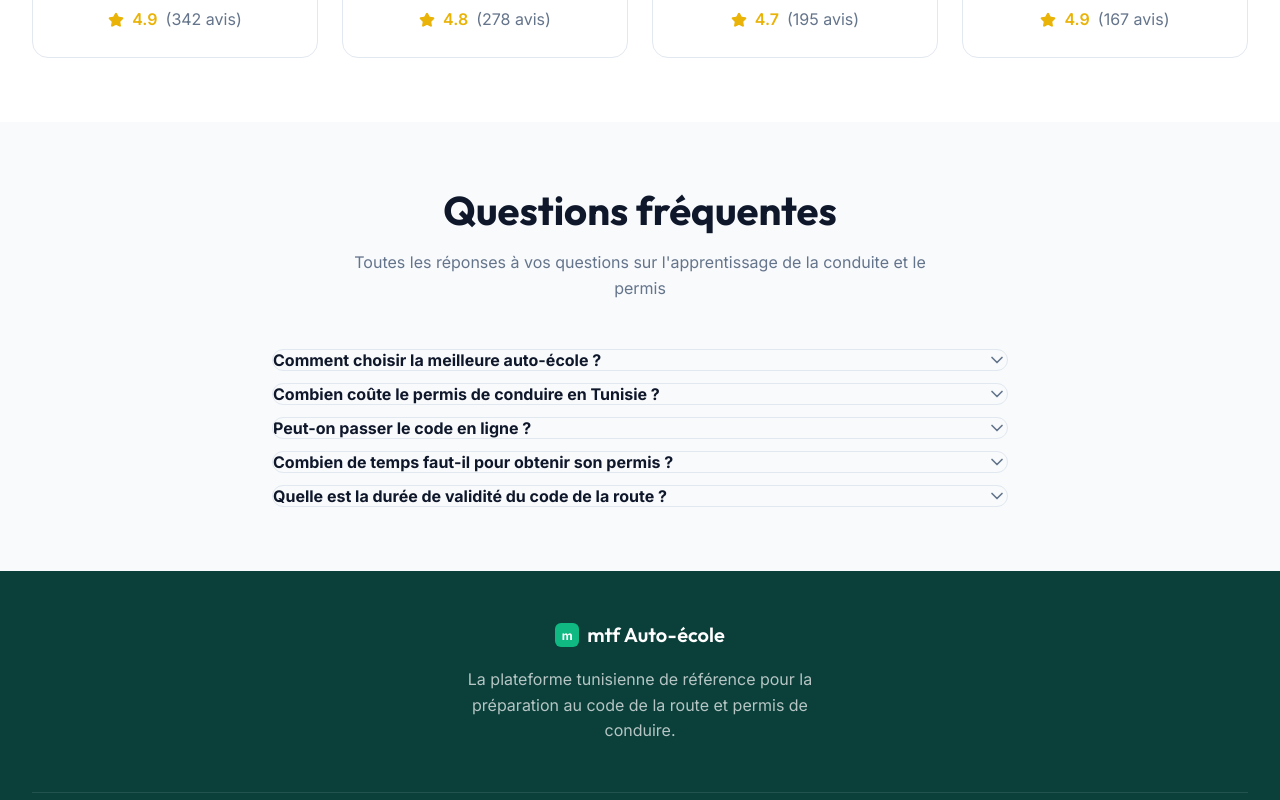
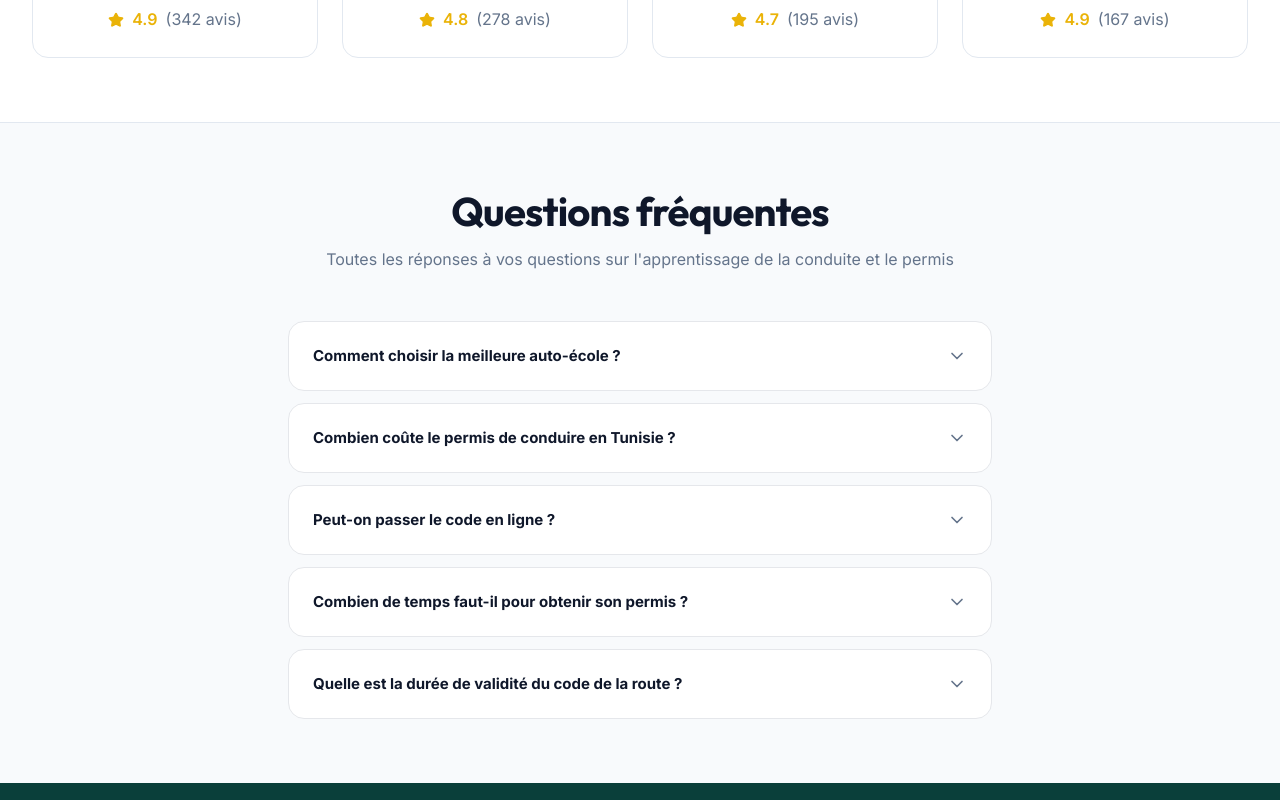
Before and after one commit to mtfdelivery/mtf_Auto--cole, a React (Vite) app: page / in a window 1280 px wide. Shown: the part 2140-2940 px from the top of the page. Built offline with nearby package versions, Linux system fonts and the light colour scheme.

Commit message:
fix: FAQ accordion now matches codedrive-tn design (Framer Motion AnimatePresence, white cards, rounded-2xl)

```diff
--- a/src/pages/Home.tsx
+++ b/src/pages/Home.tsx
@@ -1,5 +1,6 @@
 import { Helmet } from 'react-helmet-async';
 import React, { useMemo, useState } from 'react';
+import { motion, AnimatePresence } from 'framer-motion';
 import { ArrowRight, Star, ShieldCheck, Video, ChevronDown } from 'lucide-react';
 import PageTransition from '@/components/PageTransition';
 import OptimizedImage from '@/components/OptimizedImage';
@@ -67,73 +68,85 @@ const CourseCard = React.memo(({ course }: { course: any }) => (
 CourseCard.displayName = 'CourseCard';
 
 const FAQ_ITEMS = [
-    { q: "Comment choisir la meilleure auto-école ?", a: "Comparez les tarifs, les avis des anciens élèves, le taux de réussite et la proximité géographique. Notre plateforme vous permet de filtrer selon tous ces critères." },
-    { q: "Combien coûte le permis de conduire en Tunisie ?", a: "Le coût moyen varie entre 600 et 900 TND selon la région et le nombre d'heures de conduite nécessaires. Consultez notre page Tarifs pour des estimations détaillées." },
-    { q: "Peut-on passer le code en ligne ?", a: "Oui ! Notre plateforme propose des examens blancs conformes aux normes tunisiennes, avec des vidéos 3D interactives pour vous préparer efficacement depuis chez vous." },
-    { q: "Combien de temps faut-il pour obtenir son permis ?", a: "En moyenne, il faut compter entre 2 et 4 mois. Cela dépend de votre rythme d'apprentissage et de la disponibilité des créneaux de conduite." },
-    { q: "Quelle est la durée de validité du code de la route ?", a: "Le code de la route est valable 2 ans à compter de la date d'obtention. Au-delà, vous devrez repasser l'examen théorique." },
+    { q: "Comment choisir la meilleure auto-école ?", a: "Pour choisir la meilleure auto-école, comparez les tarifs, consultez les avis des anciens élèves, vérifiez la proximité géographique et les horaires de disponibilité. mtf Auto école vous aide à comparer toutes ces informations en un coup d'œil." },
+    { q: "Combien coûte le permis de conduire en Tunisie ?", a: "Le prix du permis de conduire varie entre 1500 et 2000 dinars selon l'auto-école et la formule choisie (code + conduite). Ce tarif inclut généralement les cours de code, 35h de conduite en moyenne et les frais d'examen." },
+    { q: "Peut-on passer le code en ligne ?", a: "Oui, de nombreuses auto-écoles proposent désormais des formations au code en ligne. mtf Auto école propose également des cours de code interactifs et des tests blancs pour vous préparer efficacement à l'examen théorique." },
+    { q: "Combien de temps faut-il pour obtenir son permis ?", a: "En moyenne, il faut 2 à 4 mois pour obtenir son permis de conduire en Tunisie, selon votre rythme d'apprentissage et la disponibilité de votre auto-école." },
+    { q: "Quelle est la durée de validité du code de la route ?", a: "Une fois obtenu, le code de la route est valable 3 ans en Tunisie. Pendant cette période, vous devez passer et réussir l'examen pratique de conduite." },
 ];
+
+function FAQItem({ item, isOpen, onToggle }: { item: typeof FAQ_ITEMS[0]; isOpen: boolean; onToggle: () => void }) {
+    return (
+        <div
+            style={{
+                border: '1px solid',
+                borderColor: isOpen ? 'rgba(16, 185, 129, 0.3)' : '#e5e7eb',
+                borderRadius: '1rem',
+                overflow: 'hidden',
+                background: '#fff',
+                transition: 'border-color 0.2s ease',
+            }}
+        >
+            <button
+                onClick={onToggle}
+                style={{
+                    display: 'flex', alignItems: 'center', justifyContent: 'space-between',
+                    width: '100%', padding: '24px', textAlign: 'left', gap: '16px',
+                    background: 'transparent', border: 'none', cursor: 'pointer',
+                }}
+            >
+                <span style={{ fontWeight: 700, color: 'var(--clr-text)', fontSize: '15px' }}>{item.q}</span>
+                <ChevronDown
+                    size={20}
+                    style={{
+                        flexShrink: 0,
+                        color: isOpen ? 'var(--clr-primary)' : 'var(--clr-text-light)',
+                        transition: 'transform 0.3s ease, color 0.3s ease',
+                        transform: isOpen ? 'rotate(180deg)' : 'rotate(0deg)',
+                    }}
+                />
+            </button>
+            <AnimatePresence>
+                {isOpen && (
+                    <motion.div
+                        initial={{ height: 0, opacity: 0 }}
+                        animate={{ height: "auto", opacity: 1 }}
+                        exit={{ height: 0, opacity: 0 }}
+                        transition={{ duration: 0.3 }}
+                        style={{ overflow: 'hidden' }}
+                    >
+                        <p style={{ padding: '0 24px 24px', margin: 0, color: 'var(--clr-text-light)', fontSize: '0.875rem', lineHeight: 1.7 }}>
+                            {item.a}
+                        </p>
+                    </motion.div>
+                )}
+            </AnimatePresence>
+        </div>
+    );
+}
 
 function FAQSection() {
     const [openIndex, setOpenIndex] = useState<number | null>(null);
 
     return (
-        <section style={{ padding: 'var(--space-16) 0' }}>
-            <div className="container" style={{ maxWidth: 800, margin: '0 auto' }}>
+        <section style={{ padding: 'var(--space-16) 0', background: 'var(--clr-surface)', borderTop: '1px solid var(--clr-border)' }}>
+            <div className="container" style={{ maxWidth: 768, margin: '0 auto' }}>
                 <div style={{ textAlign: 'center', marginBottom: 'var(--space-12)' }}>
-                    <h2 style={{ fontSize: '2.5rem', fontWeight: 800 }}>Questions fréquentes</h2>
-                    <p style={{ color: 'var(--clr-text-light)', maxWidth: 600, margin: 'var(--space-4) auto 0' }}>
+                    <h2 style={{ fontSize: 'clamp(1.875rem, 4vw, 2.5rem)', fontWeight: 800, color: 'var(--clr-text)', letterSpacing: '-0.02em', marginBottom: '12px' }}>Questions fréquentes</h2>
+                    <p style={{ color: 'var(--clr-text-light)', fontSize: '1rem' }}>
                         Toutes les réponses à vos questions sur l'apprentissage de la conduite et le permis
                     </p>
                 </div>
 
-                <div style={{ display: 'flex', flexDirection: 'column', gap: 'var(--space-3)' }}>
-                    {FAQ_ITEMS.map((item, i) => {
-                        const isOpen = openIndex === i;
-                        return (
-                            <div
-                                key={i}
-                                style={{
-                                    background: 'var(--clr-surface)',
-                                    borderRadius: 'var(--radius-lg)',
-                                    border: isOpen ? '1px solid var(--clr-primary)' : '1px solid var(--clr-border)',
-                                    transition: 'border-color 0.2s ease, box-shadow 0.2s ease',
-                                    boxShadow: isOpen ? '0 4px 14px rgba(16, 185, 129, 0.08)' : 'none',
-                                    overflow: 'hidden'
-                                }}
-                            >
-                                <button
-                                    onClick={() => setOpenIndex(isOpen ? null : i)}
-                                    style={{
-                                        width: '100%', display: 'flex', justifyContent: 'space-between', alignItems: 'center',
-                                        padding: 'var(--space-5) var(--space-6)',
-                                        background: 'transparent', border: 'none', cursor: 'pointer', textAlign: 'left'
-                                    }}
-                                >
-                                    <span style={{ fontWeight: 700, fontSize: '1rem', color: 'var(--clr-text)' }}>{item.q}</span>
-                                    <ChevronDown
-                                        size={20}
-                                        style={{
-                                            color: 'var(--clr-text-light)', flexShrink: 0, marginLeft: 'var(--space-4)',
-                                            transform: isOpen ? 'rotate(180deg)' : 'rotate(0deg)',
-                                            transition: 'transform 0.3s ease'
-                                        }}
-                                    />
-                                </button>
-                                <div style={{
-                                    maxHeight: isOpen ? 200 : 0,
-                                    opacity: isOpen ? 1 : 0,
-                                    overflow: 'hidden',
-                                    transition: 'max-height 0.3s ease, opacity 0.3s ease, padding 0.3s ease',
-                                    padding: isOpen ? '0 var(--space-6) var(--space-5)' : '0 var(--space-6) 0'
-                                }}>
-                                    <p style={{ margin: 0, color: 'var(--clr-text-light)', fontSize: '0.9375rem', lineHeight: 1.6 }}>
-                                        {item.a}
-                                    </p>
-                                </div>
-                            </div>
-                        );
-                    })}
+                <div style={{ display: 'flex', flexDirection: 'column', gap: '12px' }}>
+                    {FAQ_ITEMS.map((item, i) => (
+                        <FAQItem
+                            key={i}
+                            item={item}
+                            isOpen={openIndex === i}
+                            onToggle={() => setOpenIndex(openIndex === i ? null : i)}
+                        />
+                    ))}
                 </div>
             </div>
         </section>
```
